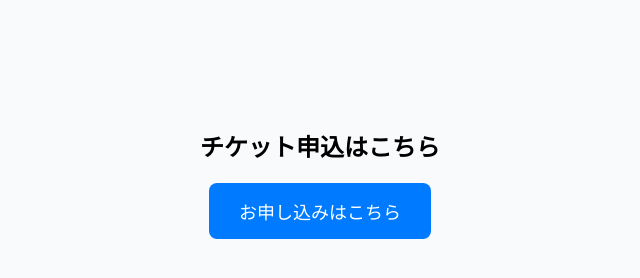
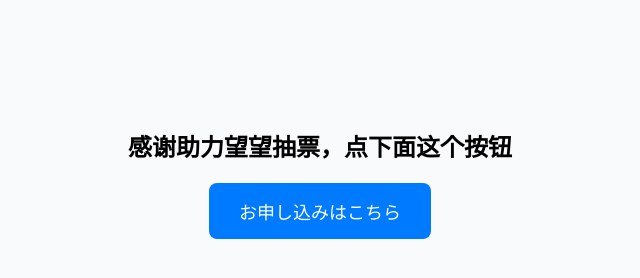
Before and after one commit to withoutpromise/sherlocked, a plain HTML site: page index.html in a window 1280 px wide. Shown: the whole page, without its empty margins (320-960 px from the left). Drawn offline with Linux system fonts and the light colour scheme.

Commit message:
Update index.html

```diff
--- a/index.html
+++ b/index.html
@@ -3,7 +3,7 @@
 <head>
   <meta charset="UTF-8">
   <meta name="viewport" content="width=device-width, initial-scale=1.0">
-  <title>感谢助力望望抽票，点下面这个按钮</title>
+  <title>チケット申込ページ</title>
   <style>
     body {
       font-family: "Hiragino Sans", "Helvetica", sans-serif;
@@ -26,7 +26,7 @@
   </style>
 </head>
 <body>
-  <h2>チケット申込はこちら</h2>
+  <h2>感谢助力望望抽票，点下面这个按钮</h2>
   <button id="submitBtn">お申し込みはこちら</button>
 
   <script>
```
